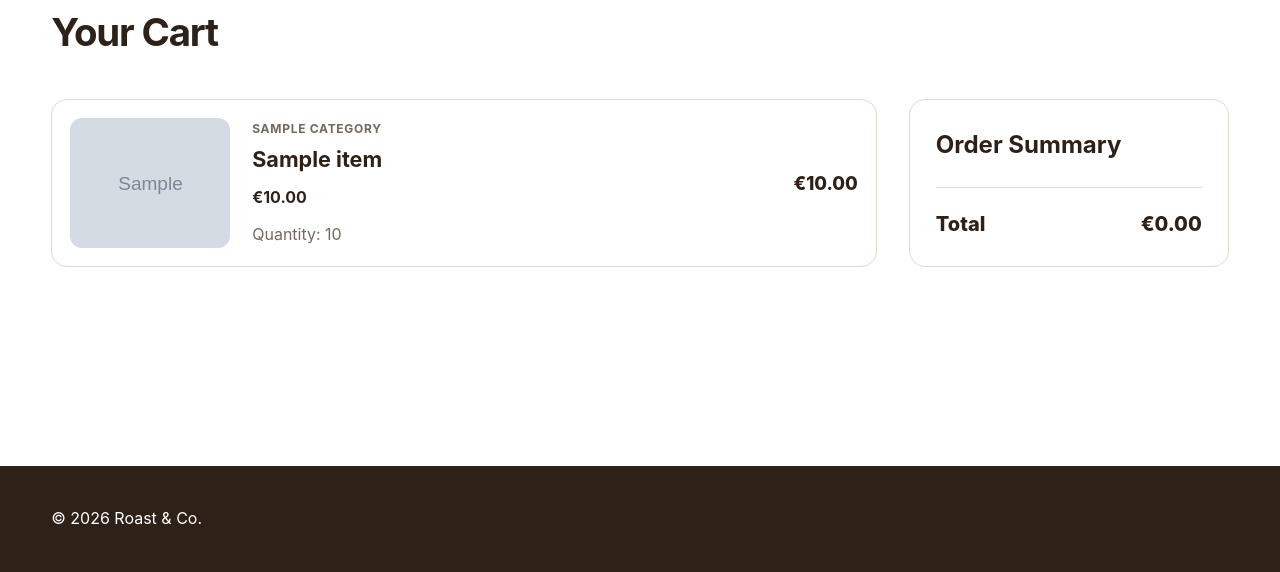
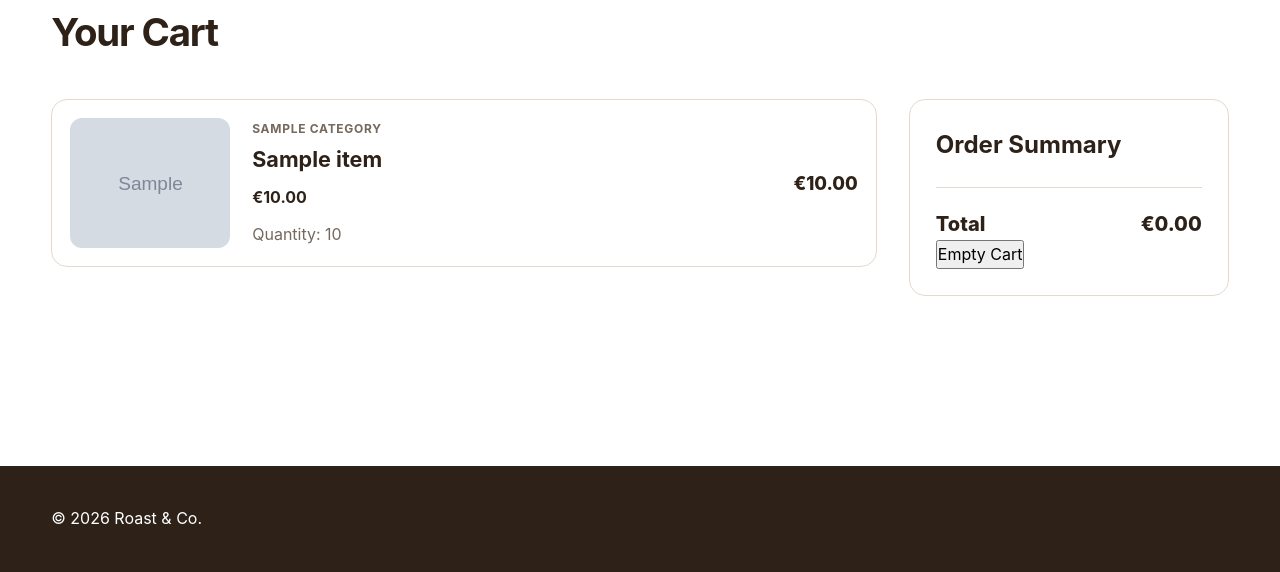
Before and after one commit to kisshere69/devops-project-e-commerce, a Flask app: template app/templates/cart.html in a window 1280 px wide. Shown: the part 260-832 px from the top of the page. Run offline with Flask 3, Linux system fonts and the light colour scheme; the template is opened without the code that fills it: most values are stand-ins (such as "Sample title", 1, 10 or a date in 2020); grey boxes marked "Sample" are stand-in pictures; parts of the project's set-up code (start-up, migrations or seed data) failed here and were passed over.

Commit message:
Added 'Empty Cart' button

```diff
--- a/app/templates/cart.html
+++ b/app/templates/cart.html
@@ -82,6 +82,19 @@ Roast & Co. | Cart
 
                 </div>
 
+                <form
+                    action="{{ url_for('clear_cart_route') }}"
+                    method="POST"
+                >
+                    <button
+                        class="empty-cart-button"
+                        type="submit"
+                    >
+                        Empty Cart
+                    </button>
+
+                </form>
+
             </aside>
 
         </div>
@@ -115,10 +128,6 @@ Roast & Co. | Cart
 
                 </div>
 
-                <!-- твой текущий recommendation-grid -->
-
-            </div>
-
         {% endif %}
 
     </div>
```
